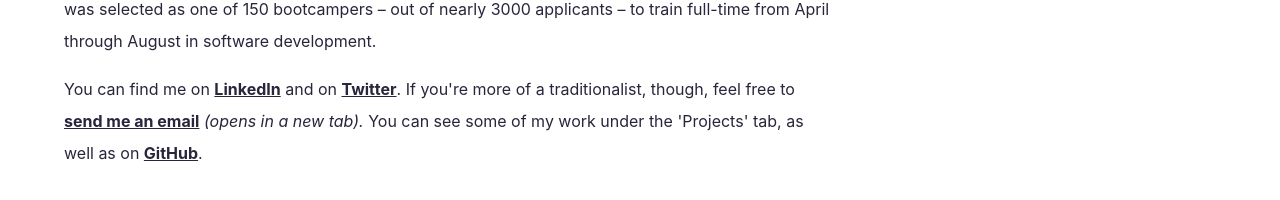
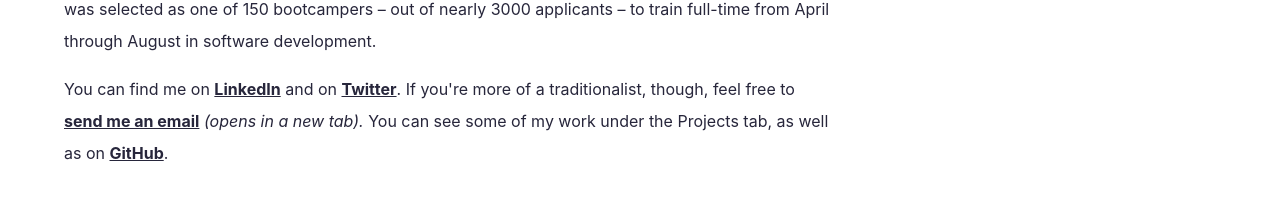
Before and after one commit to madisonlowe/mySiteReact, a React (Create React App) app: page /about in a window 1280 px wide. Shown: the part 496-696 px from the top of the page. Built offline with nearby package versions, Linux system fonts and the light colour scheme.

Commit message:
Hover colour edits made.

```diff
--- a/src/Components/App/App.css
+++ b/src/Components/App/App.css
@@ -2,11 +2,6 @@
 a {
   color: var(--main-dark);
   font-weight: bold;
-  background-image: linear-gradient(
-    to right,
-    rgba(255, 255, 255, 0) 50%,
-    var(--accent-one) 50%
-  );
   background-position: -0% 0;
   background-size: 200% auto;
   transition: background-position 0.5s ease-out;
@@ -14,6 +9,38 @@
 
 a:hover {
   background-position: -99.99% 0;
+}
+
+.first-hov {
+  background-image: linear-gradient(
+    to right,
+    rgba(255, 255, 255, 0) 50%,
+    var(--accent-one) 50%
+  );
+}
+
+.second-hov {
+  background-image: linear-gradient(
+    to right,
+    rgba(255, 255, 255, 0) 50%,
+    var(--accent-two) 50%
+  );
+}
+
+.third-hov {
+  background-image: linear-gradient(
+    to right,
+    rgba(255, 255, 255, 0) 50%,
+    var(--accent-three) 50%
+  );
+}
+
+.fourth-hov {
+  background-image: linear-gradient(
+    to right,
+    rgba(255, 255, 255, 0) 50%,
+    var(--accent-four) 50%
+  );
 }
 
 .App {
@@ -52,6 +79,7 @@
   background-position: -0% 0;
   background-size: 200% auto;
   transition: background-position 0.5s ease-out;
+  text-decoration: underline;
 }
 
 .descriptor:hover {
--- a/src/Components/ProjectCard/ProjectCard.css
+++ b/src/Components/ProjectCard/ProjectCard.css
@@ -17,6 +17,7 @@
   padding: 0% 5%;
   -ms-overflow-style: none;
   scrollbar-width: none;
+  line-height: 150%;
 }
 
 .card-desc::-webkit-scrollbar {
--- a/src/index.css
+++ b/src/index.css
@@ -7,9 +7,10 @@
 :root {
   --main-light: #fcfbf3;
   --main-dark: #27263b;
-  --accent-one: #288e84;
+  --accent-one: #3d9f94;
   --accent-two: #e1aa41;
-  --accent-three: #a43049;
+  --accent-three: #e2687b;
+  --accent-four: #7787eb;
 }
 
 body {
--- a/src/routes/about.js
+++ b/src/routes/about.js
@@ -18,11 +18,17 @@
           </p>
           <p>
             I got started by completing the SheCodes Basics{" "}
-            <a href="https://www.shecodes.io/certificates/3406255c971ef3077b043a898fd80aed">
+            <a
+              href="https://www.shecodes.io/certificates/3406255c971ef3077b043a898fd80aed"
+              className="first-hov"
+            >
               Introduction to Coding
             </a>{" "}
             and freeCodeCamp’s{" "}
-            <a href="https://www.freecodecamp.org/certification/saelida/responsive-web-design">
+            <a
+              href="https://www.freecodecamp.org/certification/saelida/responsive-web-design"
+              className="second-hov"
+            >
               Responsive Web Design
             </a>{" "}
             certifications in Spring 2022. This led me to the School of Code,
@@ -32,13 +38,26 @@
           </p>
           <p>
             You can find me on{" "}
-            <a href="https://www.linkedin.com/in/madisonclowe/">LinkedIn</a> and
-            on <a href="https://twitter.com/dotmdsn">Twitter</a>. If you're more
-            of a traditionalist, though, feel free to{" "}
-            <a href="mailto:dotmdsn@live.com">send me an email</a>{" "}
+            <a
+              href="https://www.linkedin.com/in/madisonclowe/"
+              className="third-hov"
+            >
+              LinkedIn
+            </a>{" "}
+            and on{" "}
+            <a href="https://twitter.com/dotmdsn" className="first-hov">
+              Twitter
+            </a>
+            . If you're more of a traditionalist, though, feel free to{" "}
+            <a href="mailto:dotmdsn@live.com" className="second-hov">
+              send me an email
+            </a>{" "}
             <em>(opens in a new tab).</em> You can see some of my work under the
-            'Projects' tab, as well as on{" "}
-            <a href="https://github.com/madisonlowe">GitHub</a>.{" "}
+            Projects tab, as well as on{" "}
+            <a href="https://github.com/madisonlowe" className="third-hov">
+              GitHub
+            </a>
+            .{" "}
           </p>
         </section>
       </main>
```
